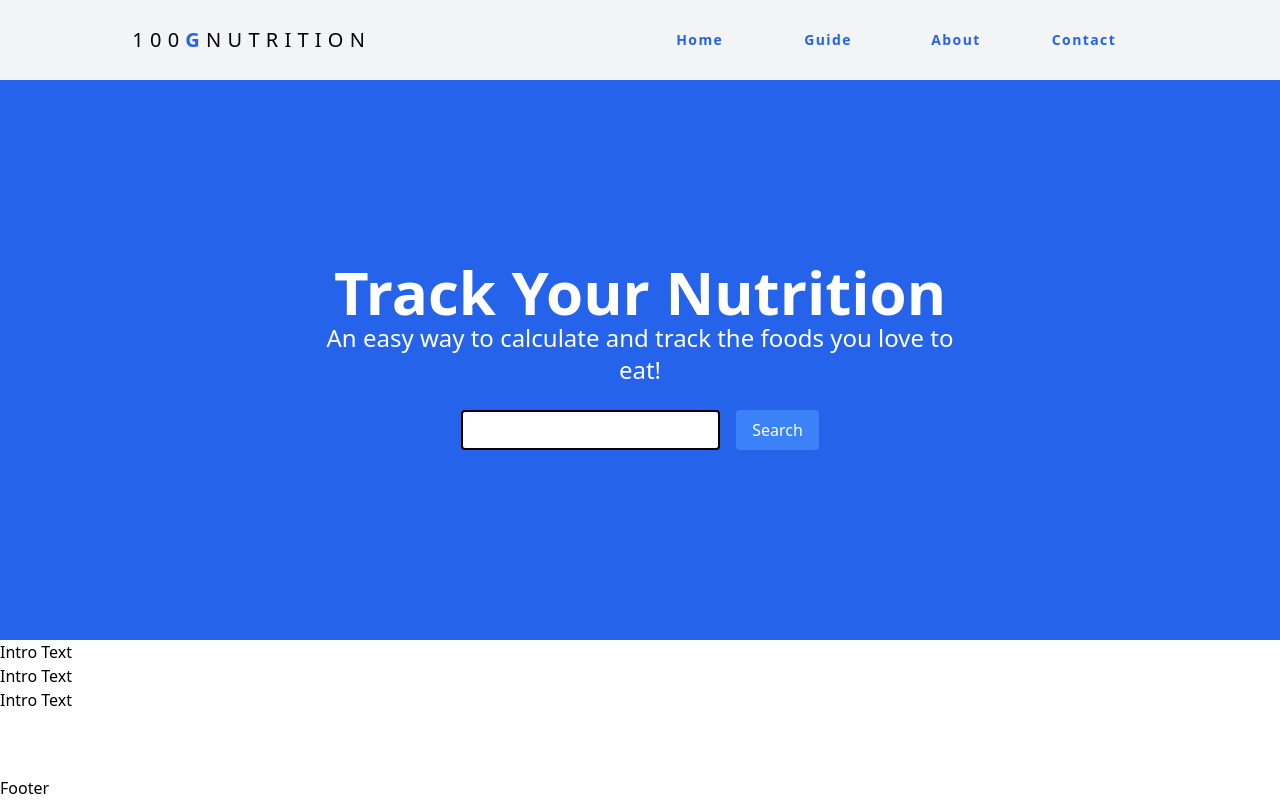
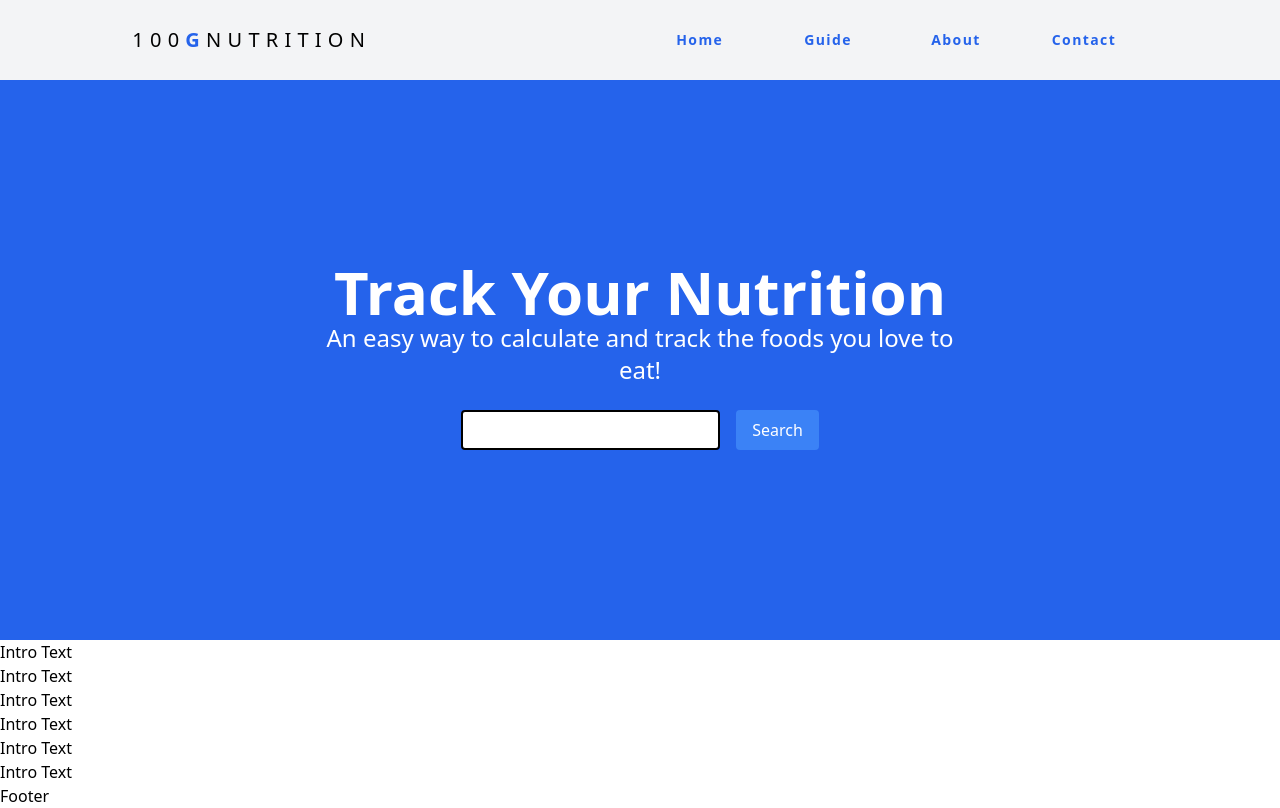
Before and after one commit to FarazChand/100g-nutrition-website, a React (Vite) app: page / in a window 1280 px wide. Built offline with nearby package versions, Linux system fonts and the light colour scheme; no server answers.

Commit message:
general update

```diff
--- a/src/routes/HomePage.tsx
+++ b/src/routes/HomePage.tsx
@@ -7,6 +7,9 @@
       <p>Intro Text</p>
       <p>Intro Text</p>
       <p>Intro Text</p>
+      <p>Intro Text</p>
+      <p>Intro Text</p>
+      <p>Intro Text</p>
     </main>
   );
 }
```
